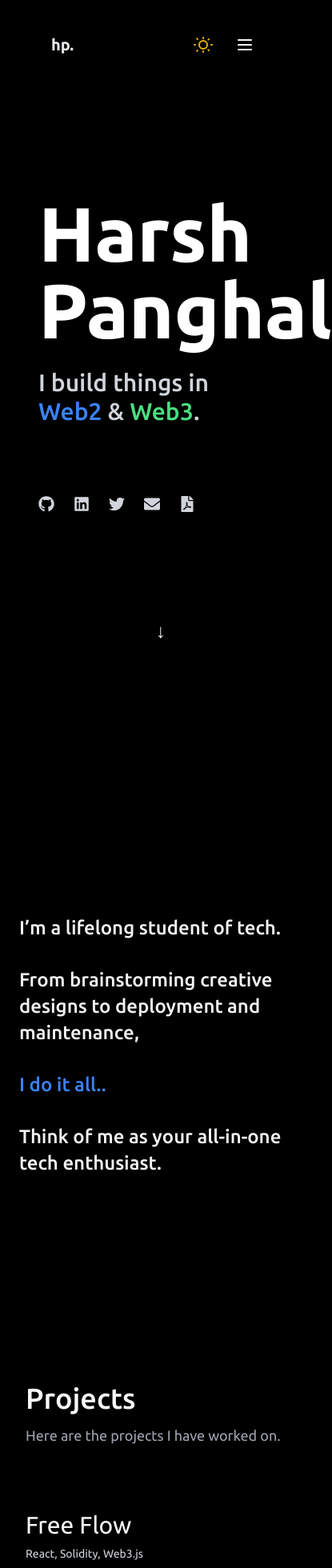
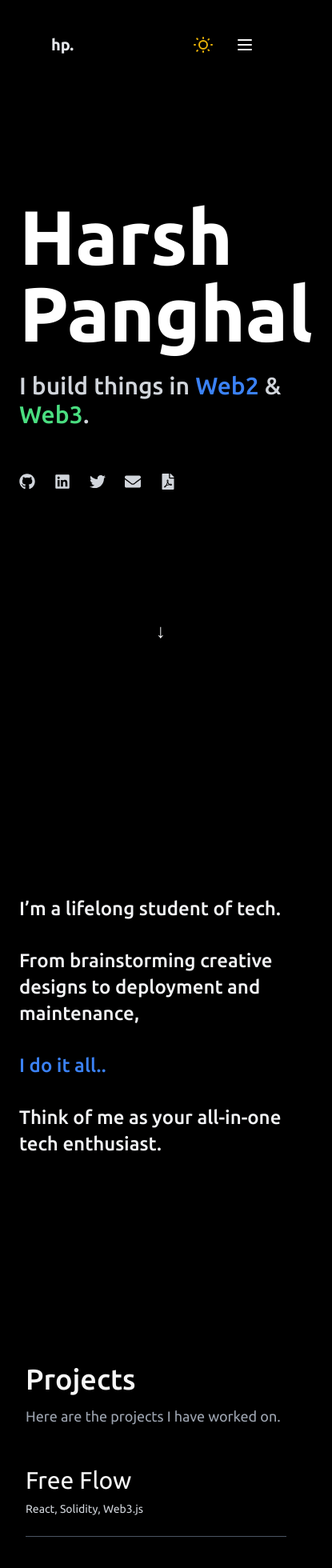
Before and after one commit to harshupanghal/harshpanghal, a React (Vite) app: page / in a window 390 px wide. Shown: the top 1960 px of the page at 80% size, 415 px wide, since content can reach past the window. Built offline with nearby package versions, Linux system fonts and the light colour scheme.

Commit message:
changes made

```diff
--- a/src/components/Projects.jsx
+++ b/src/components/Projects.jsx
@@ -26,7 +26,7 @@ const Projects = () => {
       <section className="w-full px-8 md:px-16 lg:px-52 transition-all">
         {/* Title */}
         <h1 className="text-4xl md:text-5xl font-medium mb-3">Projects</h1>
-        <p className="text-lg text-gray-600 dark:text-gray-400 mb-20">
+        <p className="text-lg text-gray-600 dark:text-gray-400 mb-12 sm:mb-20">
           Here are the projects I have worked on.
         </p>
 
--- a/src/pages/Landing.jsx
+++ b/src/pages/Landing.jsx
@@ -49,7 +49,7 @@ const Landing = () => {
   return (
     <>
       <Header />
-      <main className="flex flex-col justify-center mt-5 h-screen px-12 md:px-24 lg:px-60">
+      <main className="flex flex-col justify-center mt-2 sm:mt-5 h-screen px-6 md:px-24 lg:px-60">
         {/* Name Animation */}
         <motion.h1
           className={`text-8xl md:text-8xl font-semibold   ${
@@ -76,7 +76,7 @@ const Landing = () => {
         </motion.h2>
 
         {/* Social Links */}
-        <div className="mt-16">
+        <div className="mt-8 sm:mt-16">
           <SocialLinks />
         </div>
 
@@ -102,7 +102,7 @@ const Landing = () => {
       {/* ========== SECOND SECTION ========== */}
       <section
         id="about-section"
-        className="h-screen flex flex-col justify-center px-6 mt-5 md:px-20 lg:px-52"
+        className="h-screen flex flex-col justify-center px-6 mt-2 sm:mt-5 md:px-20 lg:px-52"
       >
         <motion.div className="max-w-5xl">
           <h2
```
